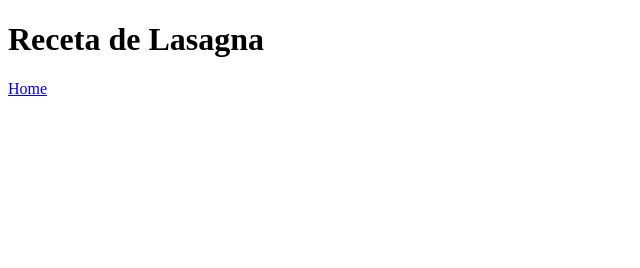
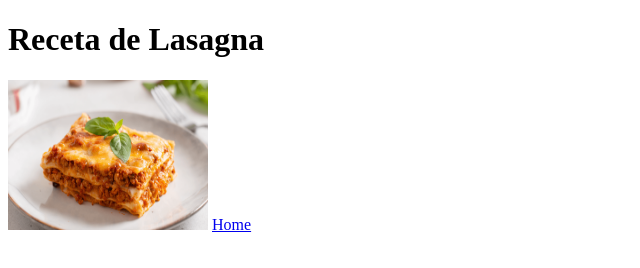
Before and after one commit to PedroBulygin/odin-recipes, a plain HTML site: page recipes/lasagna.html in a window 1280 px wide. Shown: the whole page, without its empty margins (0-640 px from the left). Drawn offline with Linux system fonts and the light colour scheme.

Commit message:
Agregar imagen de lasagna
Cree nuevo directorio para imagenes
Agregue imagen de lasagna en pagina de receta de
lasagna

```diff
--- a/recipes/lasagna.html
+++ b/recipes/lasagna.html
@@ -7,6 +7,7 @@
 </head>
 <body>
     <h1>Receta de Lasagna</h1>
+    <img src="../images/lasagna.png" width="200" height="150">
     <a href="../index.html">Home</a>
 
 </body>
```
Also changed, not shown: images/lasagna.png (added).
